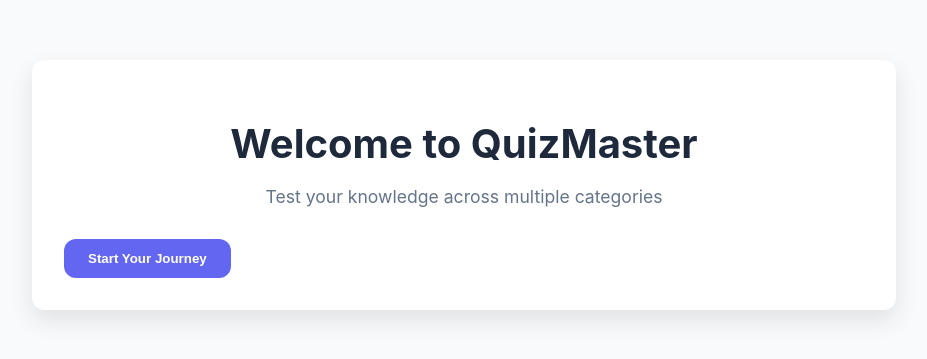
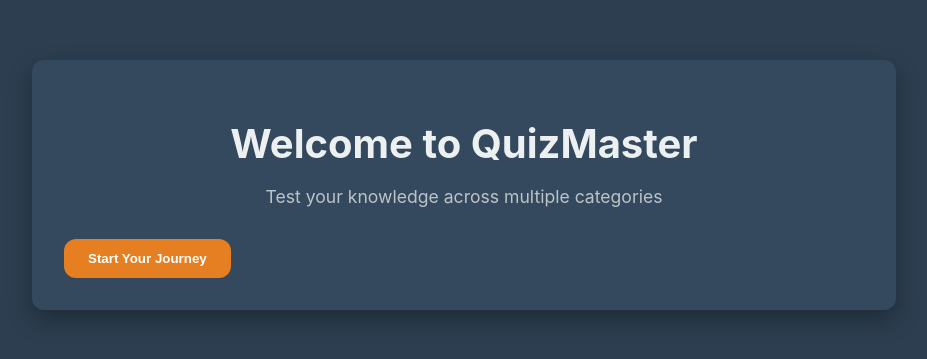
Before and after one commit to cekwedike/quiz, a React (Create React App) app in the folder quiz-app/: page / in a window 1280 px wide. Shown: the part 247-606 px from the top of the page, without its empty margins (176-1103 px from the left). Built offline with nearby package versions, Linux system fonts and the light colour scheme.

Commit message:
Implement delete statistics feature with a new button in the UI, enhancing user control over quiz data. Update CSS for improved theming and visual consistency across components.

```diff
--- a/quiz-app/src/App.css
+++ b/quiz-app/src/App.css
@@ -1,13 +1,13 @@
 :root {
-  --primary-color: #6366f1;
-  --primary-hover: #4f46e5;
-  --secondary-color: #64748b;
-  --success-color: #22c55e;
-  --error-color: #ef4444;
-  --warning-color: #f59e0b;
-  --background-color: #f8fafc;
-  --text-primary: #1e293b;
-  --text-secondary: #64748b;
+  --primary-color: #e67e22;
+  --primary-hover: #d35400;
+  --secondary-color: #95a5a6;
+  --success-color: #27ae60;
+  --error-color: #c0392b;
+  --warning-color: #f39c12;
+  --background-color: #2c3e50;
+  --text-primary: #ecf0f1;
+  --text-secondary: #bdc3c7;
   --border-radius: 12px;
   --transition: all 0.3s ease;
 }
@@ -60,9 +60,9 @@
 .quiz-container {
   width: 100%;
   max-width: 800px;
-  background: white;
+  background: #34495e;
   border-radius: var(--border-radius);
-  box-shadow: 0 10px 25px rgba(0, 0, 0, 0.1);
+  box-shadow: 0 10px 25px rgba(0, 0, 0, 0.3);
   padding: 2rem;
 }
 
@@ -101,9 +101,9 @@
   flex-direction: column;
   align-items: center;
   padding: 1.5rem;
-  border: 2px solid #e2e8f0;
+  border: 2px solid #2c3e50;
   border-radius: var(--border-radius);
-  background: white;
+  background: #34495e;
   cursor: pointer;
   transition: var(--transition);
 }
@@ -111,6 +111,7 @@
 .category-button:hover {
   transform: translateY(-2px);
   border-color: var(--primary-color);
+  background: #3d566e;
 }
 
 .category-button.selected {
@@ -176,7 +177,7 @@
 .progress-bar {
   width: 100%;
   height: 8px;
-  background: #e2e8f0;
+  background: #2c3e50;
   border-radius: 4px;
   overflow: hidden;
 }
@@ -195,10 +196,11 @@
 }
 
 .category-badge {
-  background: #e2e8f0;
+  background: #2c3e50;
   padding: 0.5rem 1rem;
   border-radius: 20px;
   font-weight: 500;
+  color: var(--text-primary);
 }
 
 .score-badge {
@@ -258,7 +260,7 @@
 }
 
 .hint {
-  background: #fef3c7;
+  background: #f39c12;
   padding: 1rem;
   border-radius: var(--border-radius);
   margin: 1rem 0;
@@ -266,6 +268,7 @@
   align-items: center;
   justify-content: center;
   gap: 0.5rem;
+  color: white;
 }
 
 .hint-icon {
@@ -284,21 +287,24 @@
   display: flex;
   align-items: center;
   padding: 1rem;
-  border: 2px solid #e2e8f0;
+  border: 2px solid #2c3e50;
   border-radius: var(--border-radius);
-  background: white;
+  background: #34495e;
   cursor: pointer;
   transition: var(--transition);
   font-size: 1rem;
+  color: var(--text-primary);
 }
 
 .option-button:hover:not(:disabled) {
   border-color: var(--primary-color);
   transform: translateY(-2px);
+  background: #3d566e;
 }
 
 .option-letter {
-  background: #e2e8f0;
+  background: #2c3e50;
+  color: var(--text-primary);
   width: 30px;
   height: 30px;
   border-radius: 50%;
@@ -385,11 +391,11 @@
 }
 
 .stat-card {
-  background: white;
+  background: #34495e;
   border-radius: var(--border-radius);
   padding: 1.5rem;
   text-align: center;
-  box-shadow: 0 4px 6px rgba(0, 0, 0, 0.05);
+  box-shadow: 0 4px 6px rgba(0, 0, 0, 0.2);
 }
 
 .stat-card h3 {
@@ -420,10 +426,10 @@
 }
 
 .category-stat-card {
-  background: white;
+  background: #34495e;
   border-radius: var(--border-radius);
   padding: 1rem;
-  box-shadow: 0 4px 6px rgba(0, 0, 0, 0.05);
+  box-shadow: 0 4px 6px rgba(0, 0, 0, 0.2);
 }
 
 .category-stat-header {
@@ -453,10 +459,10 @@
 .high-score-card {
   display: flex;
   align-items: center;
-  background: white;
+  background: #34495e;
   border-radius: var(--border-radius);
   padding: 1rem;
-  box-shadow: 0 4px 6px rgba(0, 0, 0, 0.05);
+  box-shadow: 0 4px 6px rgba(0, 0, 0, 0.2);
 }
 
 .score-rank {
@@ -531,11 +537,11 @@
 }
 
 .category-result-card {
-  background: white;
+  background: #34495e;
   border-radius: var(--border-radius);
   padding: 1rem;
   margin-bottom: 1rem;
-  box-shadow: 0 4px 6px rgba(0, 0, 0, 0.05);
+  box-shadow: 0 4px 6px rgba(0, 0, 0, 0.2);
 }
 
 .category-result-header {
@@ -591,3 +597,21 @@
     font-size: 1.5rem;
   }
 }
+
+/* Delete Stats Button */
+.delete-stats-button {
+  background: var(--error-color);
+  color: white;
+  padding: 0.75rem 1.5rem;
+  border-radius: var(--border-radius);
+  border: none;
+  font-weight: 600;
+  cursor: pointer;
+  transition: var(--transition);
+  margin-top: 1rem;
+}
+
+.delete-stats-button:hover {
+  background: #a93226;
+  transform: translateY(-1px);
+}
--- a/quiz-app/src/App.tsx
+++ b/quiz-app/src/App.tsx
@@ -428,6 +428,18 @@ function App() {
               >
                 Back to Main Menu
               </button>
+              <button
+                className="delete-stats-button"
+                onClick={() => {
+                  if (window.confirm('Are you sure you want to delete all statistics? This action cannot be undone.')) {
+                    storageManager.clearStats();
+                    setStats(storageManager.getStats());
+                  }
+                }}
+                style={{ marginTop: '1rem' }}
+              >
+                Delete Statistics
+              </button>
             </div>
           ) : (
             <div className="welcome-screen">
--- a/quiz-app/src/storage.ts
+++ b/quiz-app/src/storage.ts
@@ -79,6 +79,10 @@ class StorageManager {
     localStorage.removeItem(this.HIGH_SCORES_KEY);
     localStorage.removeItem(this.STATS_KEY);
   }
+
+  clearStats() {
+    localStorage.removeItem(this.STATS_KEY);
+  }
 }
 
 export const storageManager = new StorageManager();
```
